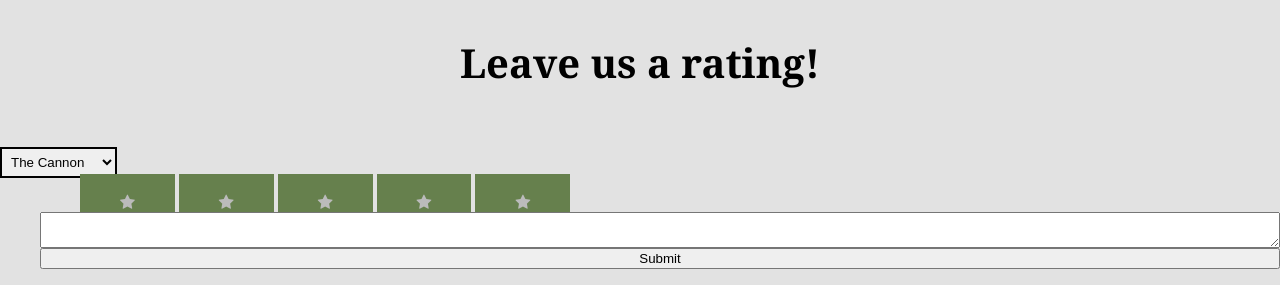
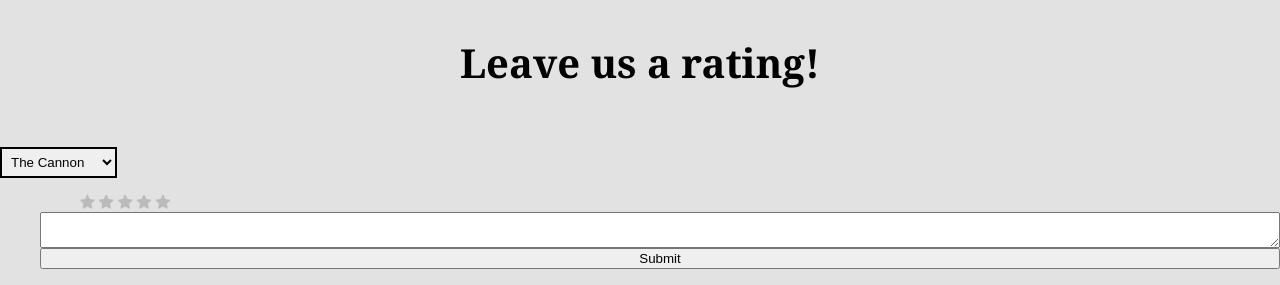
Before and after one commit to polyhackstonylovers/TuftsMap, a plain HTML site: page index.html in a window 1280 px wide. Shown: the part 1040-1325 px from the top of the page. Drawn offline with nearby package versions, Linux system fonts and the light colour scheme.

Commit message:
Update stylish.css

```diff
--- a/stylish.css
+++ b/stylish.css
@@ -126,24 +126,6 @@ a {
 
 }
 
-li a {
-
-    background-color: #66804D;
-
-    padding:20px 40px;
-
-    color:#ECECEC;
-
-}
-
-
-
-li a:hover {
-
-    background-color: #535F46;
-
-}
-
 
 
 h1 {
```
